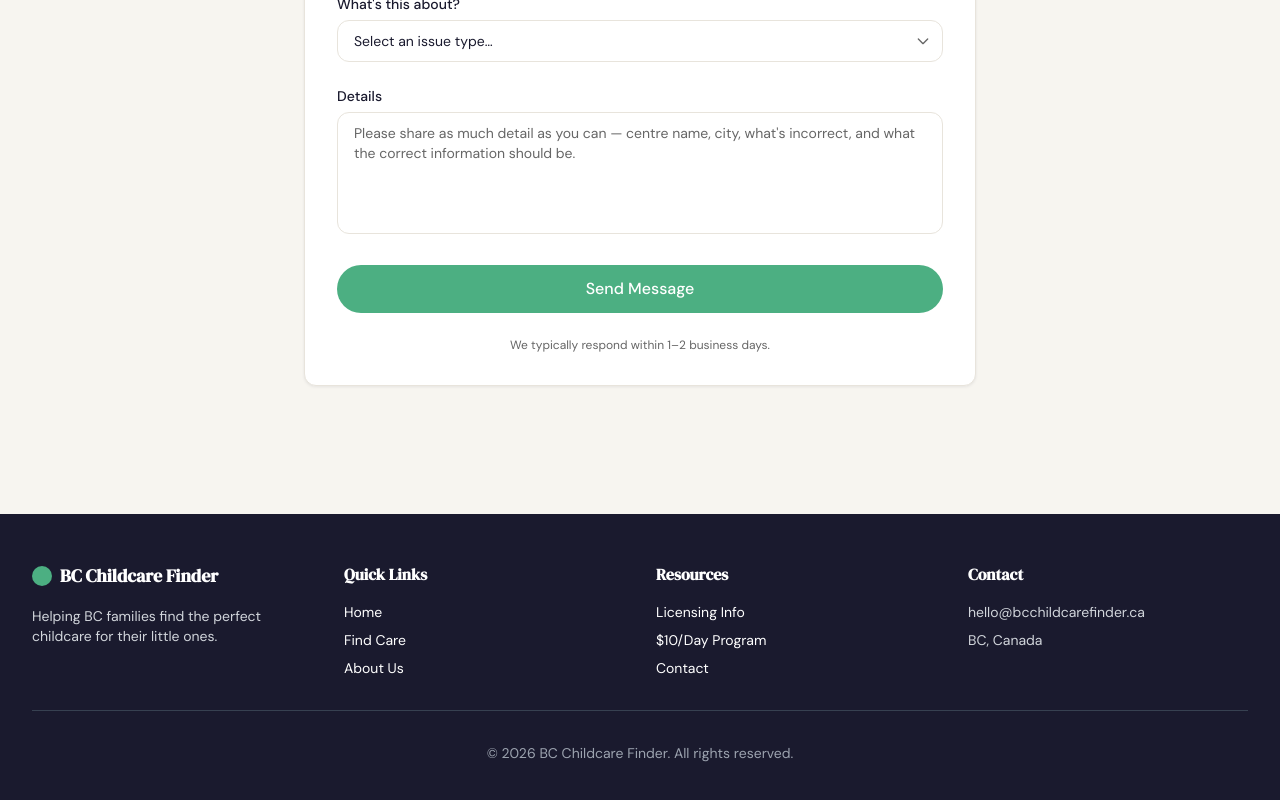
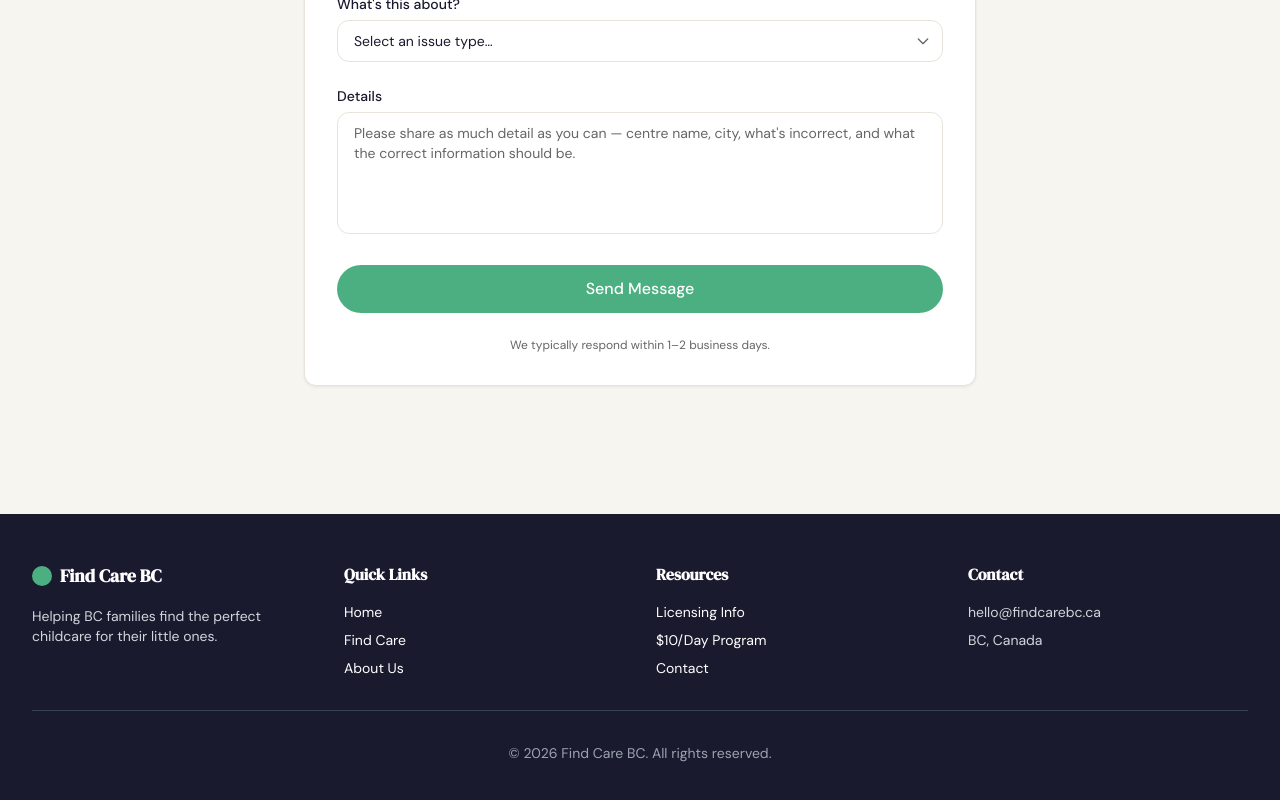
Before and after one commit to amysujunglee/bc-childcare-finder, a Next.js app: page /contact in a window 1280 px wide. Shown: the part 808-1608 px from the top of the page. Built offline with nearby package versions, Linux system fonts and the light colour scheme.

Commit message:
fixing the header and footer

```diff
--- a/app/about/page.tsx
+++ b/app/about/page.tsx
@@ -2,8 +2,8 @@ import type { Metadata } from 'next';
 import Link from 'next/link';
 
 export const metadata: Metadata = {
-  title: 'About | BC Childcare Finder',
-  description: 'Learn about BC Childcare Finder — our mission to help BC families find licensed, affordable daycare and support childcare providers across the province.',
+  title: 'About | Find Care BC',
+  description: 'Learn about Find Care BC — our mission to help BC families find licensed, affordable daycare and support childcare providers across the province.',
 };
 
 const stats = [
@@ -92,7 +92,7 @@ export default function AboutPage() {
             Every BC family deserves access to quality, affordable childcare.
           </h1>
           <p className="text-lg text-gray-300 max-w-2xl mx-auto leading-relaxed">
-            BC Childcare Finder was built because finding licensed daycare in British Columbia
+            Find Care BC was built because finding licensed daycare in British Columbia
             shouldn't require months of research, endless phone calls, and crossed fingers.
             We're here to change that — for families and for the providers who serve them.
           </p>
@@ -168,7 +168,7 @@ export default function AboutPage() {
               Fill spots. Reduce admin. Grow your community.
             </h2>
             <p className="text-neutral-muted max-w-xl mx-auto">
-              BC Childcare Finder gives licensed operators the visibility and tools they need
+              Find Care BC gives licensed operators the visibility and tools they need
               to connect with the right families quickly and efficiently.
             </p>
           </div>
@@ -193,7 +193,7 @@ export default function AboutPage() {
               We're just getting started.
             </h2>
             <p className="text-gray-400 max-w-xl mx-auto">
-              BC Childcare Finder is actively being built. Here's what's on the roadmap
+              Find Care BC is actively being built. Here's what's on the roadmap
               to make the platform even more powerful for families and providers.
             </p>
           </div>
--- a/app/api/chat/route.ts
+++ b/app/api/chat/route.ts
@@ -35,7 +35,7 @@ export async function POST(request: NextRequest) {
       2
     );
 
-    const systemPrompt = `You are a helpful assistant for BC Childcare Finder. Help parents find the right daycare for their child in BC, Canada. You have access to the list of centres and can answer questions about fees, schedules, age groups, $10/day programs, and general childcare advice in BC.
+    const systemPrompt = `You are a helpful assistant for Find Care BC. Help parents find the right daycare for their child in BC, Canada. You have access to the list of centres and can answer questions about fees, schedules, age groups, $10/day programs, and general childcare advice in BC.
 
 Here is the current list of available centres:
 
--- a/app/api/contact/route.ts
+++ b/app/api/contact/route.ts
@@ -13,10 +13,10 @@ export async function POST(request: NextRequest) {
     }
 
     await resend.emails.send({
-      from: 'BC Childcare Finder <onboarding@resend.dev>',
+      from: 'Find Care BC <onboarding@resend.dev>',
       to: process.env.CONTACT_EMAIL!,
       replyTo: email,
-      subject: `[BC Childcare Finder] ${issueType} — from ${name}`,
+      subject: `[Find Care BC] ${issueType} — from ${name}`,
       text: `New contact form submission\n\nRole: ${role}\nName: ${name}\nEmail: ${email}\nIssue: ${issueType}\n\nMessage:\n${message}`,
     });
 
--- a/app/centre/[slug]/page.tsx
+++ b/app/centre/[slug]/page.tsx
@@ -18,7 +18,7 @@ export async function generateMetadata({ params }: CentrePageProps): Promise<Met
   const tenDollarText = centre.tenDollarDay ? ' $10/Day eligible.' : '';
 
   return {
-    title: `${centre.name} – ${centre.city} | BC Childcare Finder`,
+    title: `${centre.name} – ${centre.city} | Find Care BC`,
     description: `${centre.name} in ${centre.city}. Licensed childcare for ${ageLabel}.${tenDollarText}`,
   };
 }
--- a/app/contact/layout.tsx
+++ b/app/contact/layout.tsx
@@ -1,8 +1,8 @@
 import type { Metadata } from 'next';
 
 export const metadata: Metadata = {
-  title: 'Contact Us | BC Childcare Finder',
-  description: 'Get in touch with the BC Childcare Finder team. Report incorrect information, ask questions, or share feedback.',
+  title: 'Contact Us | Find Care BC',
+  description: 'Get in touch with the Find Care BC team. Report incorrect information, ask questions, or share feedback.',
 };
 
 export default function ContactLayout({ children }: { children: React.ReactNode }) {
--- a/app/contact/page.tsx
+++ b/app/contact/page.tsx
@@ -54,7 +54,7 @@ export default function ContactPage() {
           <h2 className="text-3xl font-serif font-bold text-primary-dark mb-3">Thank you!</h2>
           <p className="text-neutral-muted mb-8">
             We've received your message and will review it shortly. Your feedback helps us keep
-            BC Childcare Finder accurate and useful for every family.
+            Find Care BC accurate and useful for every family.
           </p>
           <a
             href="/"
@@ -80,7 +80,7 @@ export default function ContactPage() {
             Help us get it right.
           </h1>
           <p className="text-gray-300 text-lg max-w-xl mx-auto">
-            BC Childcare Finder is a work in progress. If you spot something missing,
+            Find Care BC is a work in progress. If you spot something missing,
             outdated, or wrong — we want to hear from you. Every report makes the
             platform better for every BC family.
           </p>
--- a/app/find/layout.tsx
+++ b/app/find/layout.tsx
@@ -1,7 +1,7 @@
 import type { Metadata } from 'next';
 
 export const metadata: Metadata = {
-  title: 'Find Childcare in BC | BC Childcare Finder',
+  title: 'Find Childcare in BC | Find Care BC',
   description: 'Search licensed daycare homes and centres across BC. Filter by city, age group, language, schedule type, and $10/Day eligibility.',
 };
 
--- a/app/layout.tsx
+++ b/app/layout.tsx
@@ -17,7 +17,7 @@ const dmSans = DM_Sans({
 });
 
 export const metadata: Metadata = {
-  title: "BC Childcare Finder",
+  title: "Find Care BC",
   description: "Find licensed daycare homes and centres near you in BC, Canada",
 };
 
--- a/app/not-found.tsx
+++ b/app/not-found.tsx
@@ -1,7 +1,7 @@
 import Link from "next/link";
 
 export const metadata = {
-  title: "Page Not Found — BC Childcare Finder",
+  title: "Page Not Found — Find Care BC",
 };
 
 export default function NotFound() {
--- a/components/AIChatPanel.tsx
+++ b/components/AIChatPanel.tsx
@@ -17,7 +17,7 @@ export default function AIChatPanel({ isOpen, onClose, context = '' }: AIChatPan
   const [messages, setMessages] = useState<Message[]>([
     {
       role: 'assistant',
-      content: 'Hello! I\'m your BC Childcare Finder assistant. Ask me about daycare options, fees, schedules, or anything else about finding childcare in BC!',
+      content: 'Hello! I\'m your Find Care BC assistant. Ask me about daycare options, fees, schedules, or anything else about finding childcare in BC!',
     },
   ]);
   const [input, setInput] = useState('');
--- a/components/Footer.tsx
+++ b/components/Footer.tsx
@@ -13,9 +13,7 @@ export default function Footer() {
           <div>
             <div className="flex items-center gap-2 mb-4">
               <div className="w-5 h-5 bg-primary-green rounded-full" />
-              <span className="font-serif font-bold text-lg">
-                BC Childcare Finder
-              </span>
+              <span className="font-serif font-bold text-lg">Find Care BC</span>
             </div>
             <p className="text-gray-300 text-sm">
               Helping BC families find the perfect childcare for their little
@@ -75,10 +73,10 @@ export default function Footer() {
             <h3 className="font-serif font-bold mb-4">Contact</h3>
             <p className="text-sm text-gray-300 mb-2">
               <a
-                href="mailto:hello@bcchildcarefinder.ca"
+                href="/contact"
                 className="hover:text-primary-green transition"
               >
-                hello@bcchildcarefinder.ca
+                hello@findcarebc.ca
               </a>
             </p>
             <p className="text-sm text-gray-300">BC, Canada</p>
@@ -87,7 +85,7 @@ export default function Footer() {
 
         <div className="border-t border-gray-700 pt-8">
           <p className="text-center text-gray-400 text-sm">
-            © {currentYear} BC Childcare Finder. All rights reserved.
+            © {currentYear} Find Care BC. All rights reserved.
           </p>
         </div>
       </div>
--- a/components/Navbar.tsx
+++ b/components/Navbar.tsx
@@ -23,7 +23,7 @@ export default function Navbar() {
           <Link href="/" className="flex items-center gap-2 group" onClick={() => setMobileOpen(false)}>
             <div className="w-5 h-5 bg-primary-green rounded-full flex-shrink-0" />
             <span className="text-base sm:text-lg font-serif font-bold text-primary-dark group-hover:text-primary-green transition">
-              BC Childcare Finder
+              Find Care BC
             </span>
           </Link>
 
```
